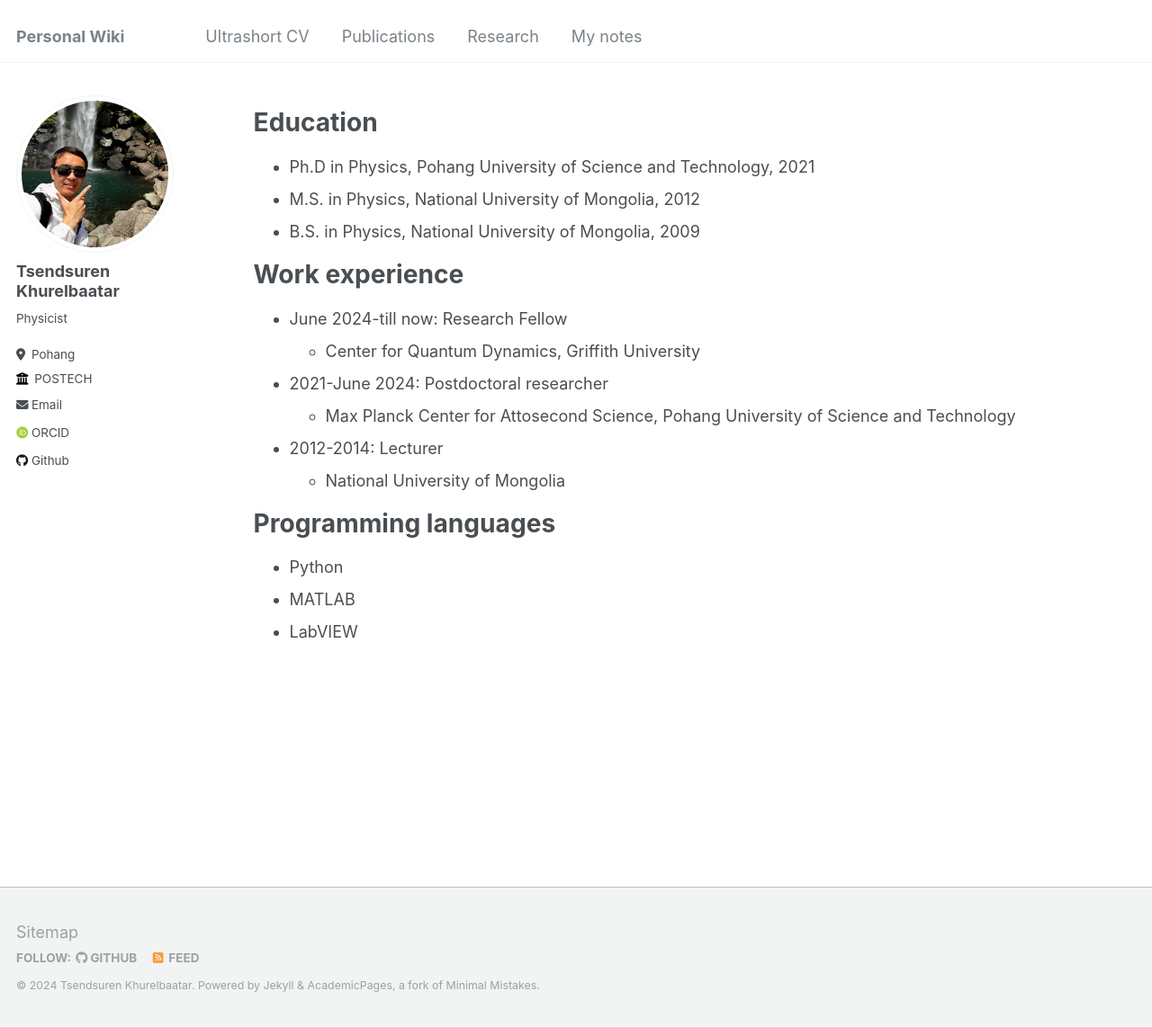
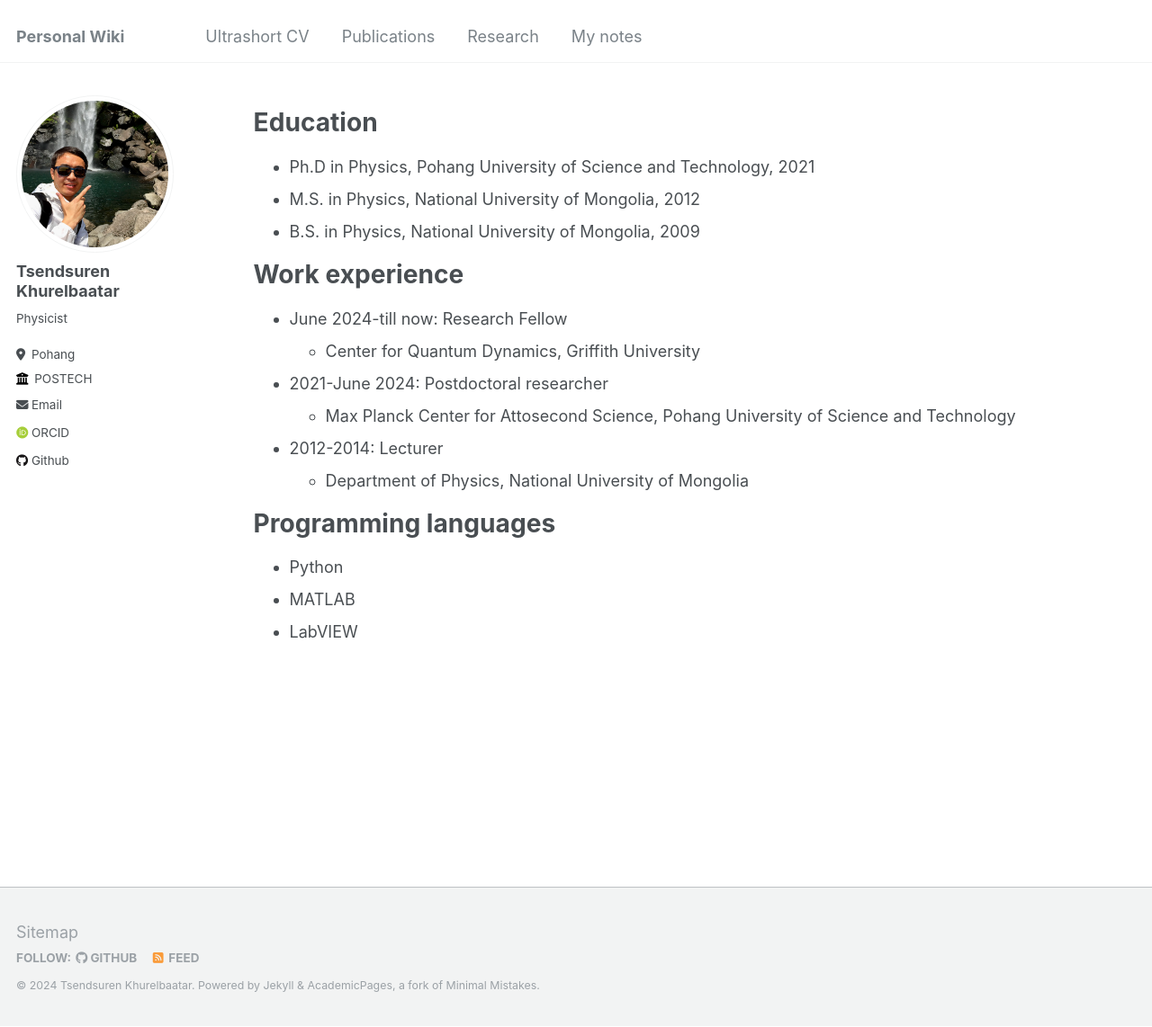
Before and after one commit to Tsendsuren/tsendsuren.github.io, a Jekyll site: the page built from _pages/cv.md, in a window 1280 px wide and 1142 px high. Shown: the whole window at 90% size. Built offline with Jekyll 4.4.1, drawn with Linux system fonts in a browser that asks for light colours; some web fonts are replaced.

Commit message:
update affiliation

```diff
--- a/_pages/cv.md
+++ b/_pages/cv.md
@@ -25,7 +25,7 @@ Work experience
 
 
 * 2012-2014: Lecturer
-  * National University of Mongolia
+  * Department of Physics, National University of Mongolia
 
 
 Programming languages
```
